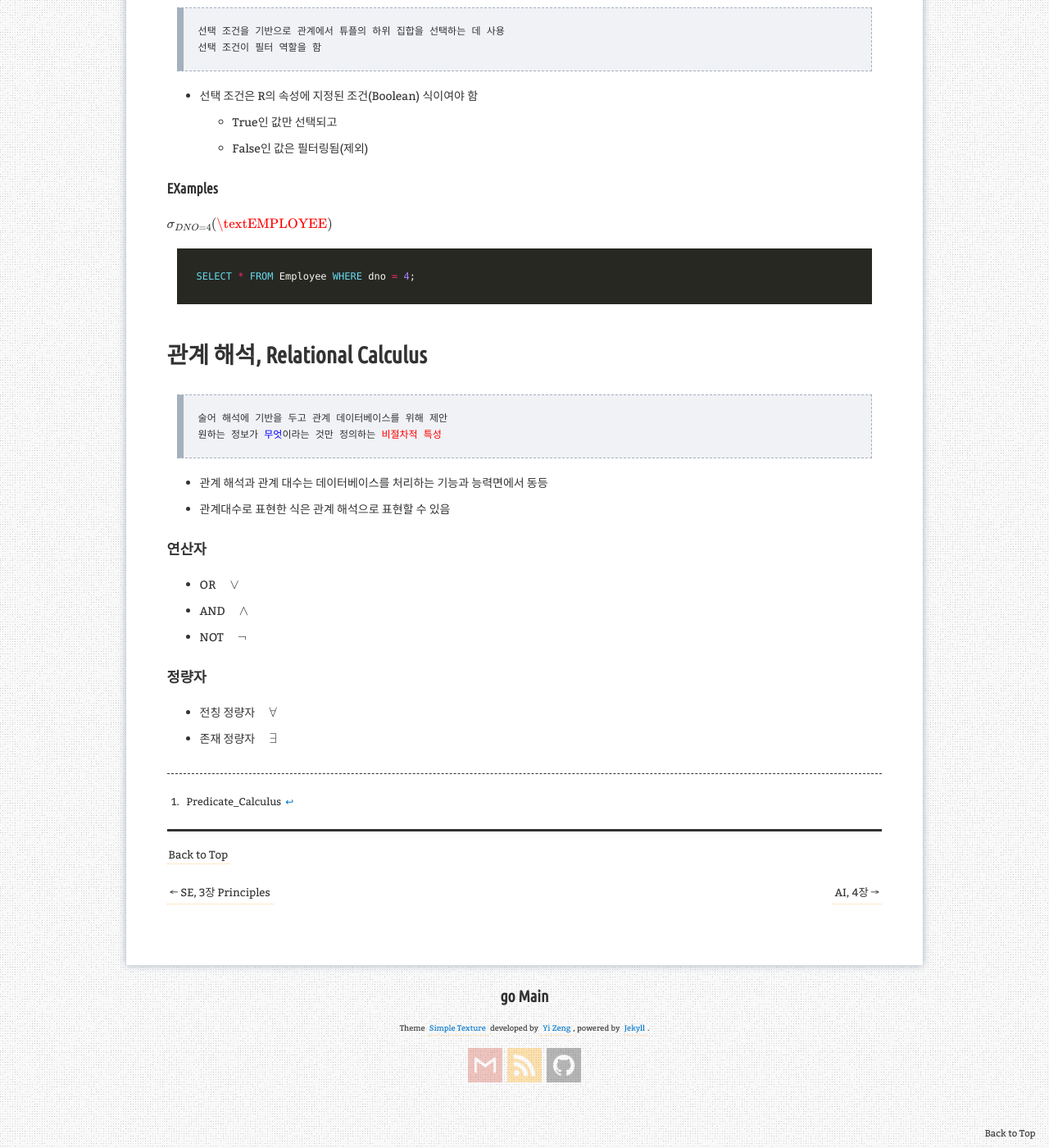
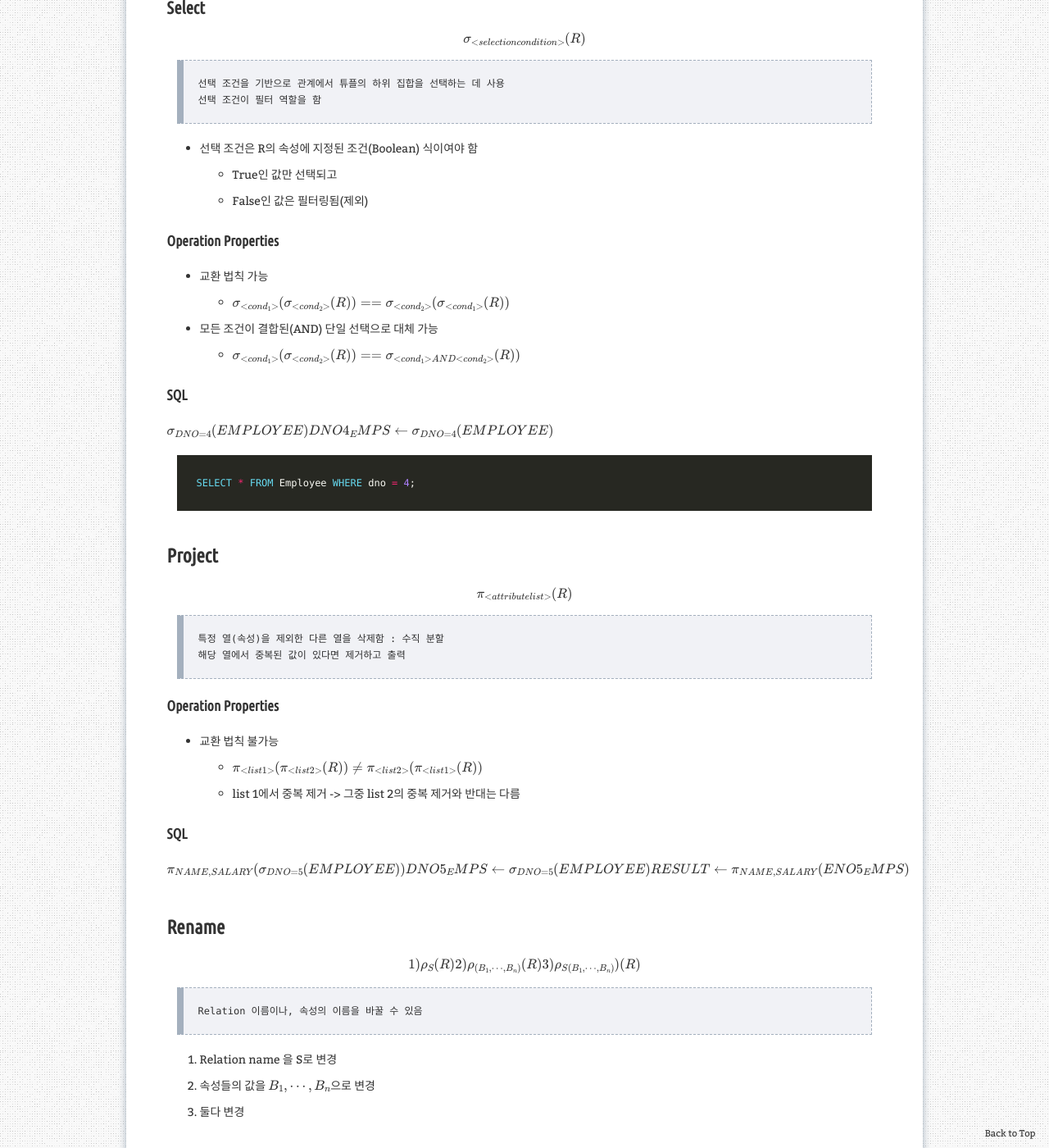
Before and after one commit to aristohyun/aristohyun.github.io, a Jekyll site: the page built from _posts/2021-09-29-DBS_05.md, in a window 1280 px wide and 1400 px high, scrolled down 2117 px. Shown: the whole window at 82% size. Built offline with Jekyll 4.4.1, drawn with Linux system fonts in a browser that asks for light colours; formulas are drawn with MathJax 3; comment, search, counter and statistics services are not loaded.

Commit message:
Update 2021-09-29-DBS_05.md

```diff
--- a/_posts/2021-09-29-DBS_05.md
+++ b/_posts/2021-09-29-DBS_05.md
@@ -70,18 +70,63 @@ redirect_from:
     - True인 값만 선택되고
     - False인 값은 필터링됨(제외)
 
+#### Operation Properties
 
-#### EXamples
+- 교환 법칙 가능
+    - $\sigma _ {\<cond_ 1 \>}(\sigma _ {\<cond_ 2 \>} (R)) == \sigma _ {\<cond_ 2 \>}(\sigma _ {\<cond_ 1 \>} (R))$
+- 모든 조건이 결합된(AND) 단일 선택으로 대체 가능
+    - $\sigma _ {\<cond_ 1 \>}(\sigma _ {\<cond_ 2 \>} (R)) == \sigma _ {\<cond_ 1 \> AND \<cond_ 2 \>} (R))$
+
+#### SQL
 
 $
-\sigma _ {DNO = 4}(\textEMPLOYEE)
+\sigma _ {DNO = 4}(EMPLOYEE) \\\
+DNO4_EMPS \leftarrow \sigma _ {DNO = 4}(EMPLOYEE)
 $
+
 ~~~ sql
 SELECT * FROM Employee WHERE dno = 4;
 ~~~
 
+## Project
+
+@
+\pi _ {\<attribute list\>} (R)
+@
+
+> 특정 열(속성)을 제외한 다른 열을 삭제함 : 수직 분할
+> 해당 열에서 중복된 값이 있다면 제거하고 출력
 
 
+#### Operation Properties
+
+- 교환 법칙 불가능
+    - $\pi _ {\<list 1 \>}(\pi _ {\<list 2 \>} (R)) \neq \pi _ {\<list 2 \>}(\pi _ {\<list 1 \>} (R))$
+    - list 1에서 중복 제거 -> 그중 list 2의 중복 제거와 반대는 다름
+
+#### SQL
+
+$
+\pi_ {NAME, SALARY}(\sigma_ {DNO=5}(EMPLOYEE)) \\\
+ \\\
+DNO5_EMPS \leftarrow \sigma _ {DNO = 5}(EMPLOYEE)
+RESULT \leftarrow \pi _ {NAME, SALARY}(ENO5_EMPS)
+$
+
+
+## Rename
+
+@
+1) \rho_ S (R)
+2) \rho_ {(B_ 1, \cdots, B_ n)}(R)
+3) \rho_ {S(B_ 1, \cdots, B_ n)})(R)
+@
+
+> Relation 이름이나, 속성의 이름을 바꿀 수 있음
+
+1. Relation name 을 S로 변경
+2. 속성들의 값을 $B_ 1, \cdots, B_ n$으로 변경
+3. 둘다 변경
 
 
 # 관계 해석, Relational Calculus
```
